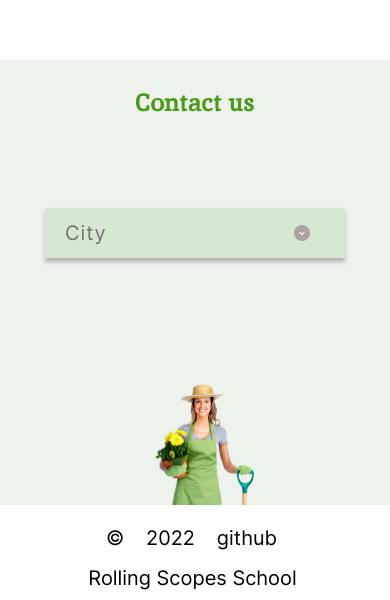
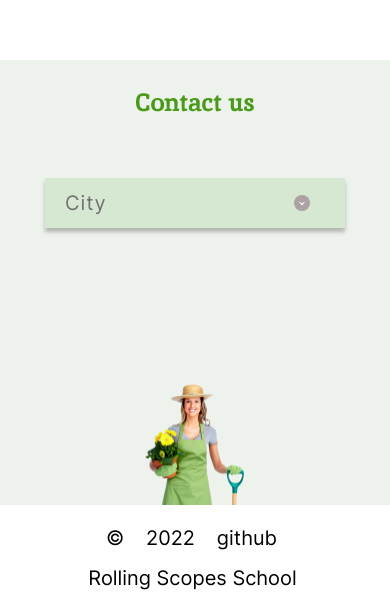
Before and after one commit to Jezhora/Plants_RsSchool, a website: page index.html in a window 390 px wide. Shown: the part 4714-5314 px from the top of the page. Drawn offline with Linux system fonts and the light colour scheme; files whose address does not match are found by name.

Commit message:
feat: edit SCSS contact

```diff
--- a/Scss/_media.scss
+++ b/Scss/_media.scss
@@ -49,6 +49,9 @@
 		}
 	}
 	.contact {
+		&__wrapper{
+			justify-content: space-between;
+		}
 		&__img {
 			width: 330px;
 			height: 410px;
@@ -60,11 +63,6 @@
 			font-size: 40px;
 			line-height: 52px;
 			text-align: center;
-		}
-		&_city {
-			&_wrapper{
-				width: 350px;
-			}
 		}
   	}
 }
@@ -194,6 +192,7 @@
 	.contact {
 		height: 739px;
 		padding-top: 40px;
+		position: relative;
 		&__wrapper {
 			flex-direction: column;
 			align-items:center;
@@ -204,14 +203,16 @@
 		}
 		&__city {
 			&_name {
+				width: 450px;
 				margin-top: 68px;
 			}
 		}
 		&__img {
-			order: 1;
+			position: absolute;
 			width: 200px;
 			height: 248px;
-			margin: 20px 0 0 20px;
+			bottom: 0;
+			margin: 0;
 		}
 	}
 	footer {
@@ -292,6 +293,19 @@
 		&__leafs__min {
 			width: 20%;
 			height: 20%;
+		}
+	}
+	.contact {
+		position: relative;
+		height: 739px;
+		&__img {
+			position: absolute;
+			bottom: 0;
+		}
+		&__city {
+			&_name{
+				width: 450px;
+			}
 		}
 	}
 }
@@ -520,7 +534,10 @@
 			}
 			&_name {
 				width: 300px;
-				margin-top: 80px;
+				margin-top: 50px;
+			}
+			&_menu {
+				width: 300px;
 			}
 			&_board {
 				width: 282px;
--- a/Scss/blocks/_contact.scss
+++ b/Scss/blocks/_contact.scss
@@ -46,7 +46,6 @@
 			display: flex;
 			width: 100%;
 			height: 234px;
-			// margin-left: 68px;
 			background-color: #DCE9D9;
 			ul{
 				padding: 27px 41px;
--- a/index.html
+++ b/index.html
@@ -228,7 +228,7 @@
     <section class="contact"><a id="contacts"></a>
 		<div class="container">
 			<div class="contact__wrapper">
-				<img src="assets/img/contact_woman.png" alt="woman" class="contact__img">
+				<img class="contact__img" src="assets/img/contact_woman.png" alt="woman" >
 				<h2 class="contact__text">
 					Contact us
 				</h2>
@@ -259,17 +259,17 @@
 								<li>+1	585	393 0001</li>
 								<li>151 Charlotte Street</li>
 							</ul>
-							<ul class="newyork">
+							<ul class="newyork hide">
 								<li>New York City</li>
 								<li>+1	212	456 0002</li>
 								<li>9 East 91st Street</li>
 							</ul>
-							<ul class="yonkers">
+							<ul class="yonkers hide">
 								<li>Yonkers, NY</li>
 								<li>+1 914	678 0003</li>
 								<li>511 Warburton Ave</li>
 							</ul>
-							<ul class="sherrill">
+							<ul class="sherrill hide">
 								<li>Sherrill, NY</li>
 								<li>+1 315 908 0004</li>
 								<li>14 WEST Noyes BLVD</li>
```
Also changed, not shown: css/style.css, 1 other file.
